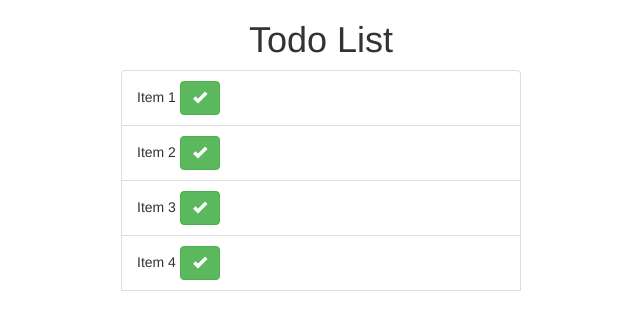
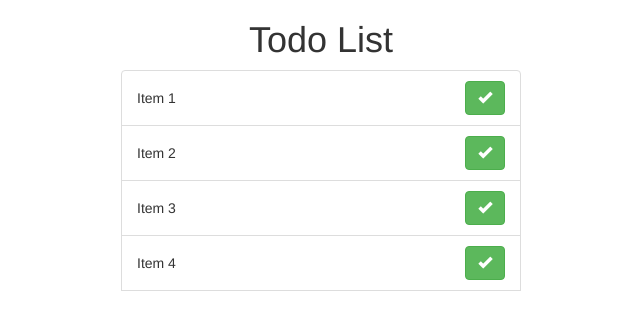
Before and after one commit to madintist/todo-app-vue, a Vue app: page /#/ in a window 1280 px wide. Shown: the top 330 px of the page, without its empty margins (319-959 px from the left). Built offline with nearby package versions, Linux system fonts and the light colour scheme.

Commit message:
Make list items flexbox

```diff
--- a/src/components/TodoListItem.vue
+++ b/src/components/TodoListItem.vue
@@ -22,9 +22,11 @@
 
 <style scoped>
 li {
+    align-items: center;
     background-color: #fff;
     border: 1px solid #ddd;
-    display: block;
+    display: flex;
+    justify-content: space-between;
     margin-bottom: -1px;
     padding: 10px 15px;
     position: relative;
```
